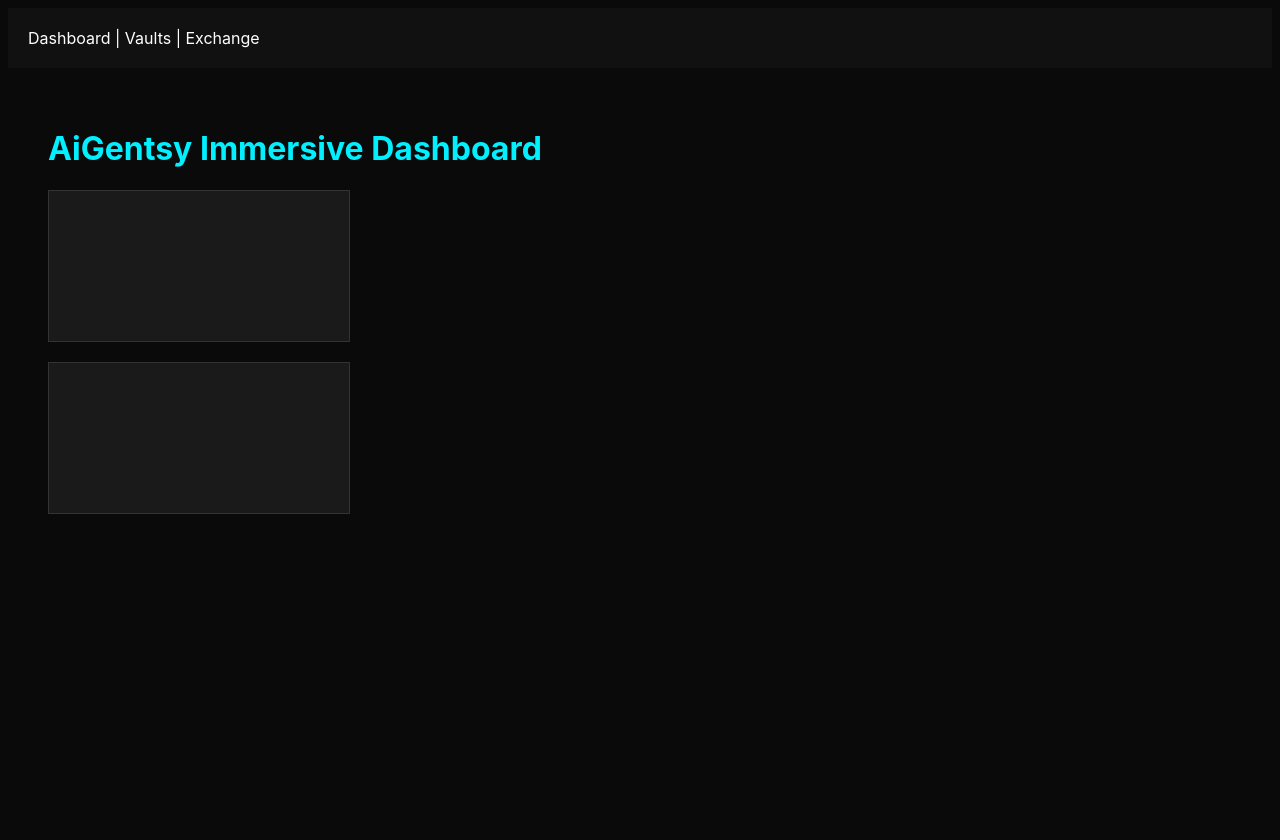
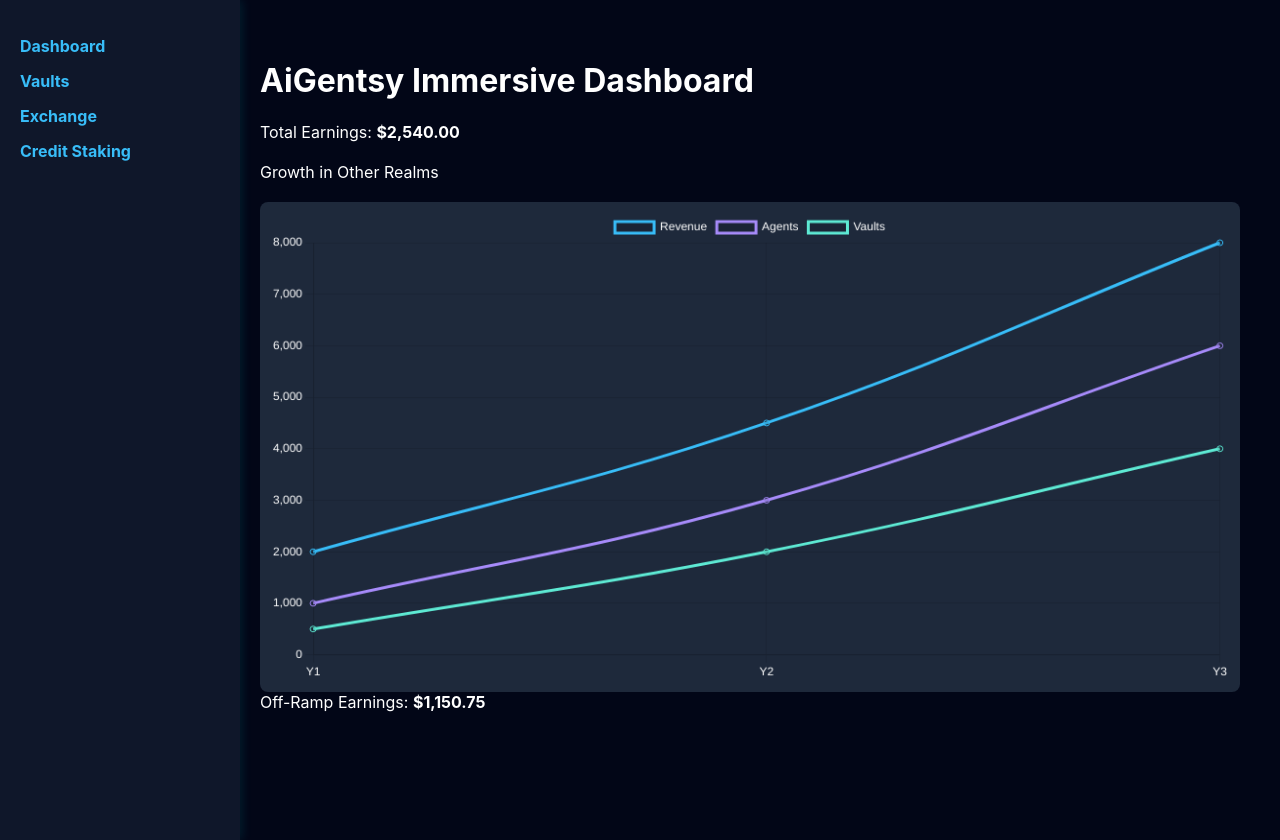
Before and after one commit to AiGentsy/aigentsy-platform-deploy, a plain HTML site: page index.html in a window 1280 px wide. Before the commit the page ends 800 px from the top, so only its background shows below. Drawn offline with nearby package versions, Linux system fonts and the light colour scheme.

Commit message:
Deploy corrected immersive AiGentsy platform with functional dashboard

```diff
--- a/index.html
+++ b/index.html
@@ -3,15 +3,27 @@
 <html lang="en">
 <head>
     <meta charset="UTF-8">
-    <title>AiGentsy</title>
+    <title>AiGentsy Immersive</title>
     <link rel="stylesheet" href="style.css">
+    <script src="https://cdn.jsdelivr.net/npm/chart.js"></script>
 </head>
 <body>
-    <div class="sidebar">Dashboard | Vaults | Exchange</div>
-    <div class="dashboard">
+    <div class="sidebar">
+        <ul>
+            <li><a href="#">Dashboard</a></li>
+            <li><a href="#">Vaults</a></li>
+            <li><a href="#">Exchange</a></li>
+            <li><a href="#">Credit Staking</a></li>
+        </ul>
+    </div>
+    <div class="main-content">
         <h1>AiGentsy Immersive Dashboard</h1>
-        <canvas id="chart1"></canvas>
-        <canvas id="chart2"></canvas>
+        <div class="metrics">
+            <div class="metric">Total Earnings: <strong>$2,540.00</strong></div>
+            <div class="metric">Growth in Other Realms</div>
+            <canvas id="growthChart"></canvas>
+            <div class="metric">Off-Ramp Earnings: <strong>$1,150.75</strong></div>
+        </div>
     </div>
     <script src="script.js"></script>
 </body>
--- a/script.js
+++ b/script.js
@@ -1,27 +1,44 @@
 
 document.addEventListener("DOMContentLoaded", function() {
-    const ctx1 = document.getElementById("chart1").getContext("2d");
-    const ctx2 = document.getElementById("chart2").getContext("2d");
-    new Chart(ctx1, {
+    const ctx = document.getElementById("growthChart").getContext("2d");
+    new Chart(ctx, {
         type: 'line',
         data: {
-            labels: ['Jan', 'Feb', 'Mar', 'Apr'],
-            datasets: [{
-                label: 'Revenue',
-                data: [1000, 2000, 3000, 4000],
-                borderColor: '#ff00ff'
-            }]
-        }
-    });
-    new Chart(ctx2, {
-        type: 'bar',
-        data: {
-            labels: ['Agents', 'Vaults', 'Remixes'],
-            datasets: [{
-                label: 'Counts',
-                data: [500, 800, 1200],
-                backgroundColor: '#00ffaa'
-            }]
+            labels: ['Y1', 'Y2', 'Y3'],
+            datasets: [
+                {
+                    label: 'Revenue',
+                    data: [2000, 4500, 8000],
+                    borderColor: '#38bdf8',
+                    tension: 0.4
+                },
+                {
+                    label: 'Agents',
+                    data: [1000, 3000, 6000],
+                    borderColor: '#a78bfa',
+                    tension: 0.4
+                },
+                {
+                    label: 'Vaults',
+                    data: [500, 2000, 4000],
+                    borderColor: '#5eead4',
+                    tension: 0.4
+                }
+            ]
+        },
+        options: {
+            responsive: true,
+            plugins: {
+                legend: {
+                    labels: {
+                        color: 'white'
+                    }
+                }
+            },
+            scales: {
+                x: { ticks: { color: 'white' } },
+                y: { ticks: { color: 'white' } }
+            }
         }
     });
 });
--- a/style.css
+++ b/style.css
@@ -1,20 +1,39 @@
 
 body {
-    background-color: #0a0a0a;
-    color: #00f0ff;
+    margin: 0;
     font-family: 'Inter', sans-serif;
+    background: #020617;
+    color: #FFFFFF;
 }
 .sidebar {
-    background: #111;
+    width: 200px;
+    height: 100vh;
+    background: #0f172a;
+    float: left;
     padding: 20px;
-    color: #fff;
+    box-shadow: 2px 0 10px rgba(0,255,255,0.1);
 }
-.dashboard {
+.sidebar ul {
+    list-style: none;
+    padding: 0;
+}
+.sidebar ul li {
+    margin-bottom: 15px;
+}
+.sidebar ul li a {
+    color: #38bdf8;
+    text-decoration: none;
+    font-weight: bold;
+}
+.main-content {
+    margin-left: 220px;
     padding: 40px;
 }
+.metric {
+    margin-bottom: 20px;
+}
 canvas {
-    display: block;
-    margin-top: 20px;
-    background: #1a1a1a;
-    border: 1px solid #333;
+    background-color: #1e293b;
+    border-radius: 8px;
+    padding: 10px;
 }
```
Also changed, not shown: 1 other file.
